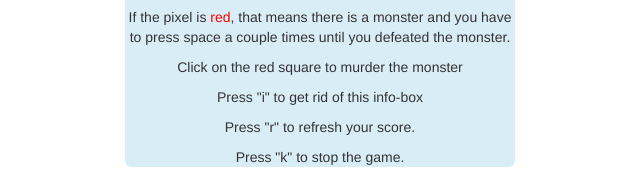
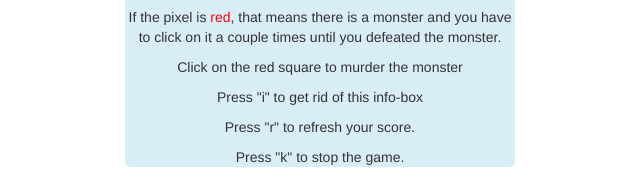
Before and after one commit to yeti1337/Pixel-MMORPG-Singelplayer, a plain HTML site: page index.html in a window 1280 px wide. Shown: the part 233-414 px from the top of the page, 320-960 px from the left. Drawn offline with nearby package versions, Linux system fonts and the light colour scheme; a script that the page names is missing.

Commit message:
Update index.html

```diff
--- a/index.html
+++ b/index.html
@@ -42,7 +42,7 @@
 						<div class=".col-lg-4"></div>
 						<div class=".col-lg-4 bg-info img-rounded">
 							<p>Press "s" to start.</p>
-							<p>If the pixel is <span id="redSpan">red</span>, that means there is a monster and you have to press space a couple times until you defeated the monster.</p>
+							<p>If the pixel is <span id="redSpan">red</span>, that means there is a monster and you have to click on it a couple times until you defeated the monster.</p>
 							<p>Click on the red square to murder the monster </p>
 							<p>Press "i" to get rid of this info-box</p>
 							<p>Press "r" to refresh your score.</p>
```
